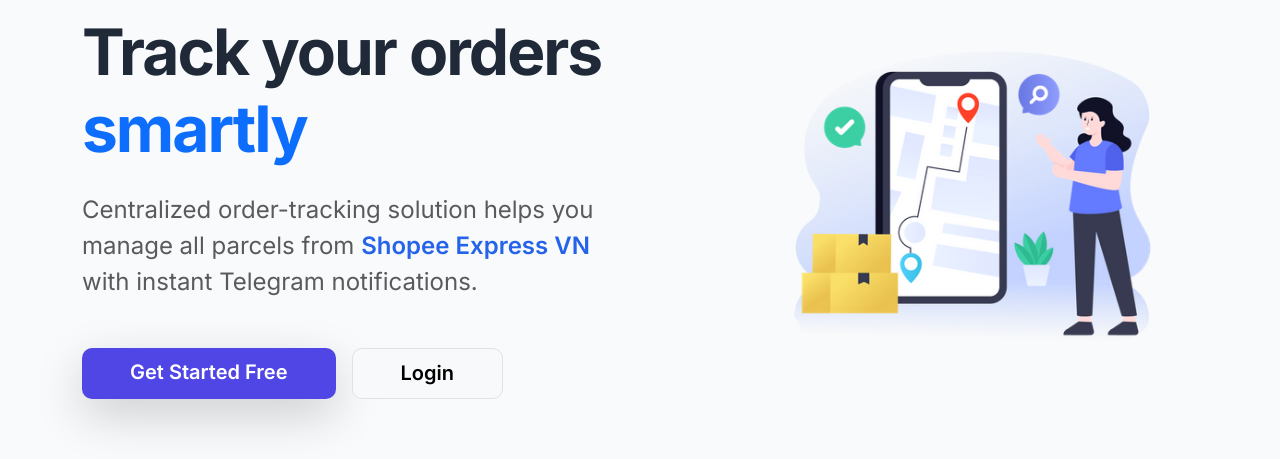
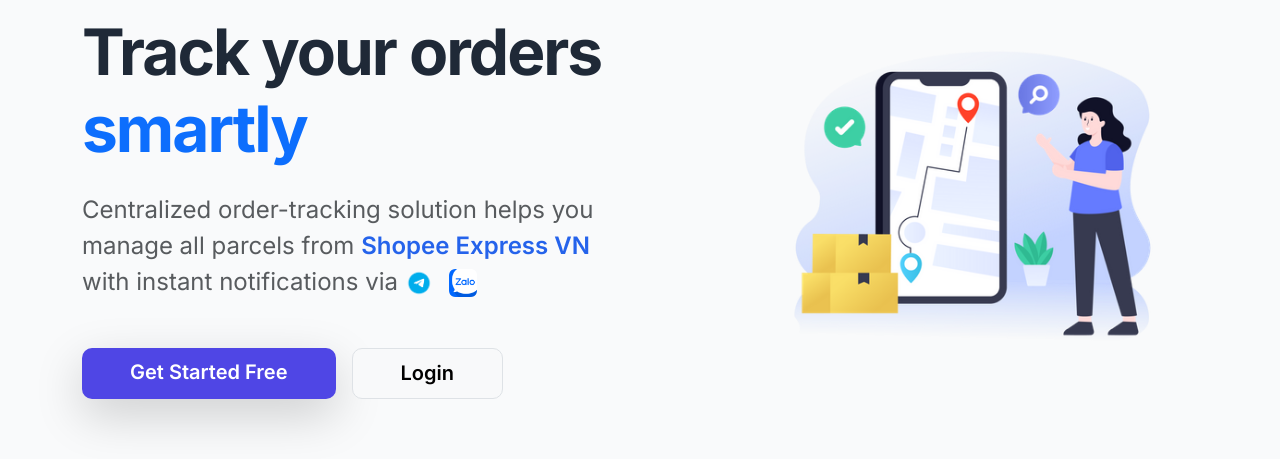
Before and after one commit to nguyenngocdantruong/TrackingOrder, a Flask app: page / in a window 1280 px wide. Shown: the part 250-709 px from the top of the page. Run offline with Flask 3, Linux system fonts and the light colour scheme; parts of the project's set-up code (start-up, migrations or seed data) failed here and were passed over.

Commit message:
chores: add some better UI and UX

```diff
--- a/app/config.py
+++ b/app/config.py
@@ -13,9 +13,11 @@ class Config:
     POLL_INTERVAL_SECONDS = int(os.getenv('POLL_INTERVAL_SECONDS', 300))
 
     TELEGRAM_BOT_TOKEN = os.getenv('TELEGRAM_BOT_TOKEN')
+    TELEGRAM_BOT_USERNAME = os.getenv('TELEGRAM_BOT_USERNAME', 'orderskibidi_bot')
     ZALO_BOT_TOKEN = os.getenv('ZALO_BOT_TOKEN')
     ZALO_BOT_WEBHOOK_URL = os.getenv('ZALO_BOT_WEBHOOK_URL')
     ZALO_BOT_SECRET_TOKEN = os.getenv('ZALO_BOT_SECRET_TOKEN')
+    ZALO_BOT_UID = os.getenv('ZALO_BOT_UID', '2787361938619367790')
     ADMIN_TELEGRAM_USER_ID = os.getenv('ADMIN_TELEGRAM_USER_ID')
     WEBSITE_URL = os.getenv('WEBSITE_URL', 'http://127.0.0.1:5000').rstrip('/')
 
--- a/app/static/translations.js
+++ b/app/static/translations.js
@@ -12,9 +12,9 @@ const translations = {
         // Landing Page
         'landing.hero.title': 'Theo dõi đơn hàng',
         'landing.hero.smart': 'thông minh',
-        'landing.hero.subtitle': 'Giải pháp Hub tập trung giúp bạn quản lý tất cả kiện hàng với thông báo tức thì qua Telegram.',
+        'landing.hero.subtitle': 'Giải pháp Hub tập trung giúp bạn quản lý tất cả kiện hàng với thông báo qua ',
         'landing.hero.subtitle.prefix': 'Giải pháp theo dõi đơn hàng tập trung giúp bạn quản lý tất cả kiện hàng của đơn vị',
-        'landing.hero.subtitle.suffix': 'với thông báo tức thì qua Telegram.',
+        'landing.hero.subtitle.suffix': 'với thông báo tức thì qua ',
         'landing.cta.dashboard': 'Bảng điều khiển',
         'landing.cta.start': 'Bắt đầu miễn phí',
         'landing.cta.login': 'Đăng nhập',
@@ -73,6 +73,8 @@ const translations = {
         'settings.zalo.chat_id_label': 'Zalo Chat ID',
         'settings.zalo.chat_id_placeholder': 'Nhập chat id',
         'settings.zalo.chat_id_help': 'Dán chat_id đã lấy thủ công khi tạo bot slash command.',
+        'settings.zalo.chat_id_notice.prefix': 'Vui lòng chat với bot để lấy chat id cho Zalo. Mở bot tại',
+        'settings.zalo.chat_id_notice.link': 'BOT',
         'settings.zalo_test.title': 'Test Zalo Bot',
         'settings.zalo_test.desc': 'Gửi tin nhắn test tới Zalo Chat ID đã lưu.',
         'settings.zalo_test.button': 'Gửi thử',
@@ -129,9 +131,9 @@ const translations = {
         // Landing Page
         'landing.hero.title': 'Track your orders',
         'landing.hero.smart': 'smartly',
-        'landing.hero.subtitle': 'Centralized Hub solution helps you manage all packages with instant notifications via Telegram.',
+        'landing.hero.subtitle': 'Centralized Hub solution helps you manage all packages with instant notifications via ',
         'landing.hero.subtitle.prefix': 'Centralized order-tracking solution helps you manage all parcels from',
-        'landing.hero.subtitle.suffix': 'with instant Telegram notifications.',
+        'landing.hero.subtitle.suffix': 'with instant notifications via ',
         'landing.cta.dashboard': 'Dashboard',
         'landing.cta.start': 'Get Started Free',
         'landing.cta.login': 'Login',
@@ -190,6 +192,8 @@ const translations = {
         'settings.zalo.chat_id_label': 'Zalo Chat ID',
         'settings.zalo.chat_id_placeholder': 'Enter chat id',
         'settings.zalo.chat_id_help': 'Paste the chat_id you obtained when creating the slash-command bot.',
+        'settings.zalo.chat_id_notice.prefix': 'Please chat with the bot to obtain the Zalo chat id. Open the bot at',
+        'settings.zalo.chat_id_notice.link': 'BOT',
         'settings.zalo_test.title': 'Test Zalo Bot',
         'settings.zalo_test.desc': 'Send a test message to the saved Zalo Chat ID.',
         'settings.zalo_test.button': 'Send Test',
--- a/app/templates/landing.html
+++ b/app/templates/landing.html
@@ -11,7 +11,11 @@
                 {{ providers[0].name if providers else 'Shopee Express VN' }}
             </span>
             <br>
-            <span data-i18n="landing.hero.subtitle.suffix">với thông báo tức thì qua Telegram.</span>
+            <span data-i18n="landing.hero.subtitle.suffix">với thông báo tức thì qua</span>
+            <span class="notification-icons align-middle" aria-label="Telegram và Zalo">
+                <img src="{{ url_for('static', filename='telegram.webp') }}" alt="Telegram" class="notification-icon">
+                <img src="{{ url_for('static', filename='zalo.webp') }}" alt="Zalo" class="notification-icon ms-2">
+            </span>
         </p>
         <div class="d-flex flex-column flex-sm-row gap-3 justify-content-center justify-content-lg-start text-dark">
             {% if current_user.is_authenticated %}
@@ -59,6 +63,8 @@
 .min-vh-75 { min-height: 75vh; }
 .provider-rotator { display: inline-flex; align-items: center; min-width: unset; transition: color 0.35s ease; }
 .provider-rotator.provider-animate { animation: providerSlide 0.65s ease; }
+.notification-icons { display: inline-flex; align-items: center; gap: 8px; }
+.notification-icon { height: 28px; width: auto; }
 @keyframes providerSlide {
     0% { opacity: 1; transform: translateY(0); }
     40% { opacity: 0; transform: translateY(-12px); }
```
Also changed, not shown: app/notifications/zalo_bot.py (+20 -14 lines), app/settings/routes.py (+17 -2 lines), app/templates/settings/index.html (+6 -1 lines), app/static/telegram.webp (added), app/static/zalo.webp (added), 1 other file.
